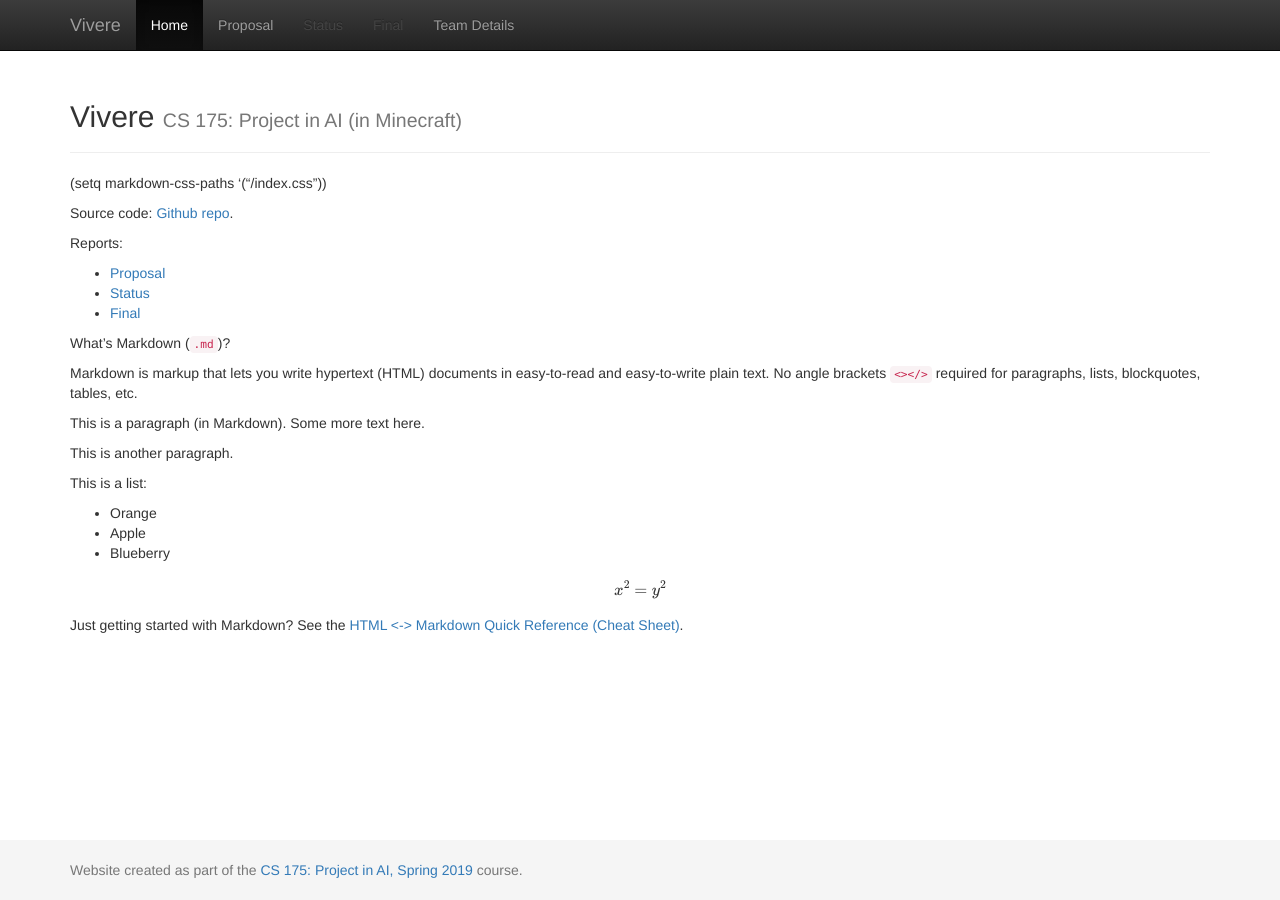
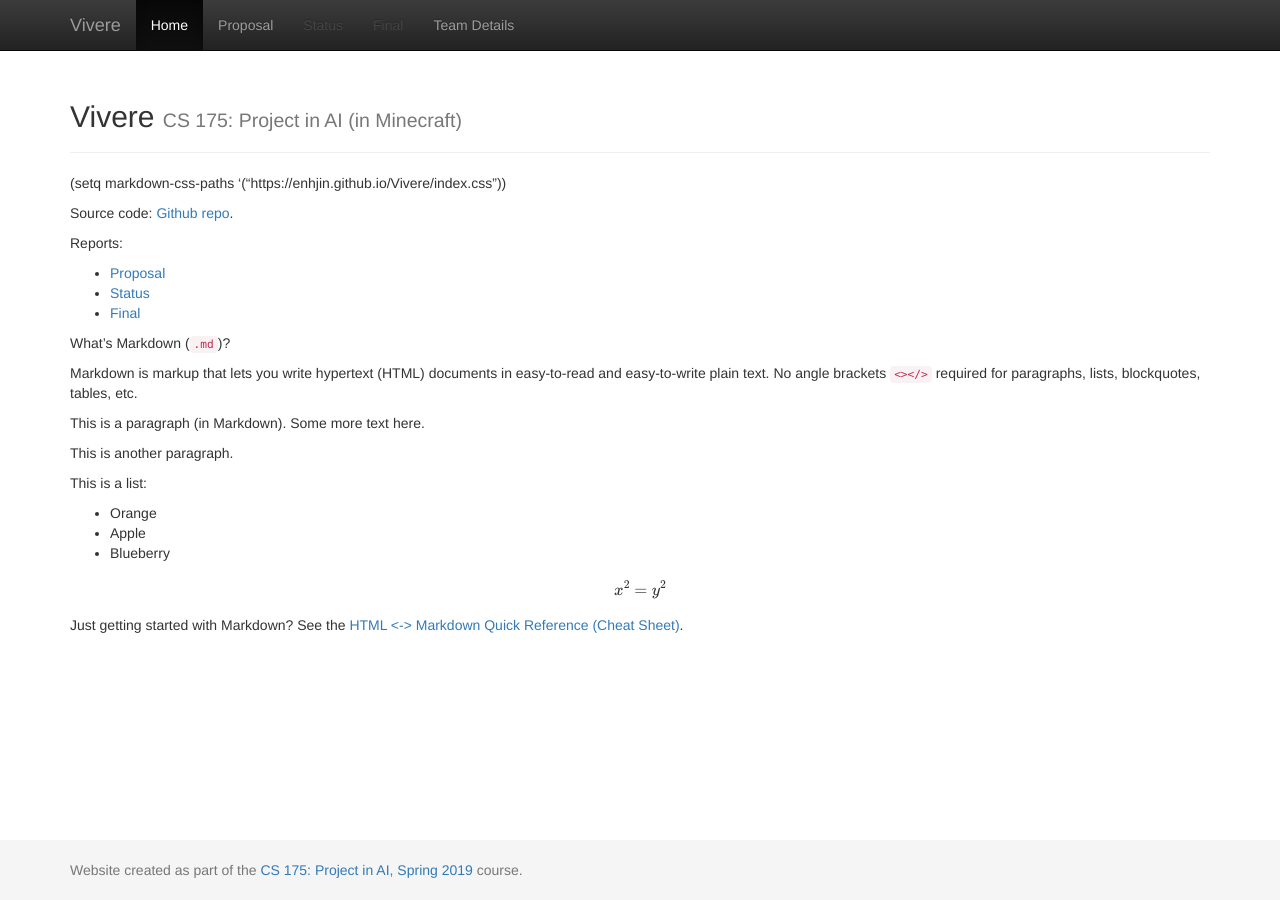
Before and after one commit to Enhjin/Vivere, a Jekyll site: the page built from docs/index.md, in a window 1280 px wide. Built offline with Jekyll 4.4.1, drawn with Linux system fonts in a browser that asks for light colours; formulas are drawn with MathJax 3; some of the changed lines change nothing that is shown.

Commit message:
Update index.md

```diff
--- a/docs/index.md
+++ b/docs/index.md
@@ -3,7 +3,7 @@ layout: default
 title:  Home
 ---
 
-(setq markdown-css-paths '("/index.css"))
+(setq markdown-css-paths '("https://enhjin.github.io/Vivere/index.css"))
 
 Source code: [Github repo](https://github.com/Enhjin/Vivere "Github repo").
 
```
